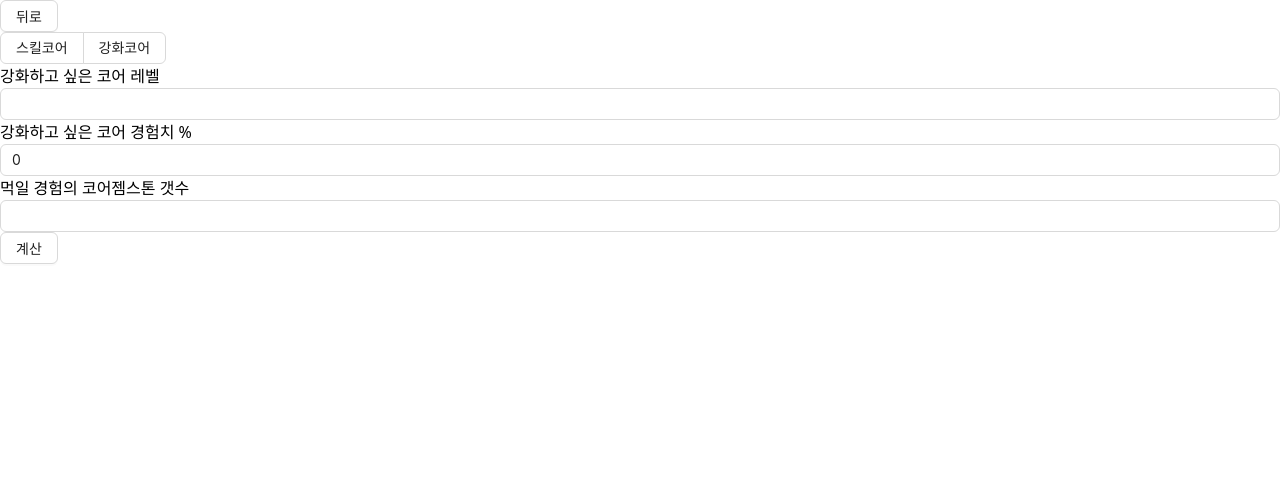
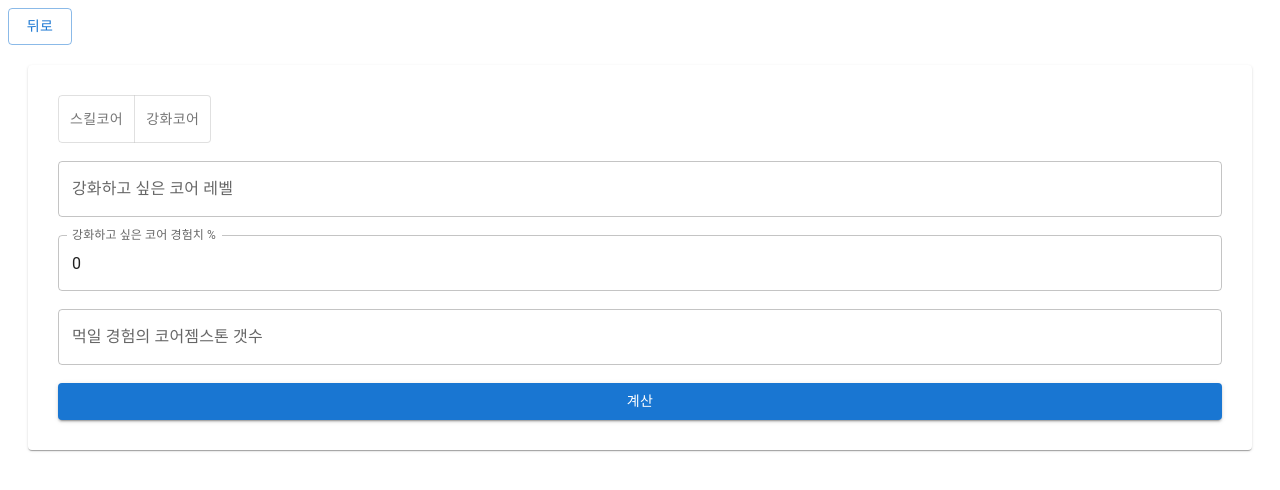
Before and after one commit to Octoping925/Octoping925.github.io, a Next.js app: page /exp-core-calc in a window 1280 px wide. Shown: the top 490 px of the page. Built offline with nearby package versions, Linux system fonts and the light colour scheme.

Commit message:
빌드 오류 수정

```diff
--- a/component/Layout.tsx
+++ b/component/Layout.tsx
@@ -1,12 +1,14 @@
 import { ReactNode } from "react";
-import { Button } from "antd";
 import { useRouter } from "next/router";
+import { Button } from "@mui/material";
 
 export function Layout({ children }: { children: ReactNode }) {
   const router = useRouter();
   return (
     <>
-      <Button onClick={() => router.back()}>뒤로</Button>
+      <Button variant="outlined" onClick={() => router.back()}>
+        뒤로
+      </Button>
       <br />
       {children}
     </>
--- a/pages/_app.tsx
+++ b/pages/_app.tsx
@@ -1,4 +1,3 @@
-import "@/styles/globals.css";
 import type { AppProps } from "next/app";
 import type { ReactElement, ReactNode } from "react";
 import type { NextPage } from "next";
--- a/pages/core-calc/index.tsx
+++ b/pages/core-calc/index.tsx
@@ -1,5 +1,4 @@
 import { ReactElement, useState } from "react";
-import { Button, Input, Radio } from "antd";
 import { useForm, SubmitHandler } from "react-hook-form";
 import {
   CORE_EXP,
@@ -8,9 +7,16 @@ import {
   REINFORCE_CORE_PIECE,
   SKILL_CORE_EXP_ARR,
   SKILL_CORE_PIECE_COST,
-} from "@/constant/core-exp";
-import { Layout } from "@/component/Layout";
-import { NextPageWithLayout } from "@/pages/_app";
+} from "../../constant/core-exp";
+import { Layout } from "../../component/Layout";
+import { NextPageWithLayout } from "../_app";
+import {
+  TextField,
+  ToggleButton,
+  ToggleButtonGroup,
+  Button,
+  Card,
+} from "@mui/material";
 
 type Input = {
   coreType: "skill" | "reinforce";
@@ -30,75 +36,69 @@ type ResultState = {
 const CoreExpCalculator: NextPageWithLayout = () => {
   const [resultState, setResultState] = useState<ResultState>();
 
-  const { handleSubmit, setValue } = useForm<Input>({
+  const { handleSubmit, getValues, setValue } = useForm<Input>({
     defaultValues: { beforeCoreExpPercent: 0 },
   });
+
   const onSubmit: SubmitHandler<Input> = (data) => {
-    console.log(data);
-
     const result = output(data);
     setResultState(result);
   };
 
   return (
-    <div>
-      <form>
-        <Radio.Group>
-          <Radio.Button
+    <>
+      <Card
+        style={{
+          margin: "20px",
+          padding: "30px",
+          display: "flex",
+          flexDirection: "column",
+        }}
+      >
+        <ToggleButtonGroup value={getValues("coreType")}>
+          <ToggleButton
             value="skill"
-            onChange={(e) => setValue("coreType", "skill")}
+            onChange={() => setValue("coreType", "skill")}
           >
             스킬코어
-          </Radio.Button>
-          <Radio.Button
+          </ToggleButton>
+          <ToggleButton
             value="reinforce"
-            onChange={(e) => setValue("coreType", "reinforce")}
+            onChange={() => setValue("coreType", "reinforce")}
           >
             강화코어
-          </Radio.Button>
-        </Radio.Group>
+          </ToggleButton>
+        </ToggleButtonGroup>
 
-        <p>
-          {" "}
-          강화하고 싶은 코어 레벨{" "}
-          <Input
+        <br />
+        <TextField
           type="number"
-            min="1"
-            max="25"
-            onChange={(e) =>
-              setValue("beforeCoreLevel", Number(e.target.value))
-            }
+          label="강화하고 싶은 코어 레벨"
+          size="medium"
+          onChange={(e) => setValue("beforeCoreLevel", Number(e.target.value))}
         />
-        </p>
-        <p>
-          {" "}
-          강화하고 싶은 코어 경험치 %{" "}
-          <Input
+        <br />
+        <TextField
           type="number"
+          label="강화하고 싶은 코어 경험치 %"
           defaultValue={0}
-            min="0"
-            max="99"
           onChange={(e) =>
             setValue("beforeCoreExpPercent", Number(e.target.value))
           }
         />
-        </p>
-        <p>
-          {" "}
-          목표 레벨{" "}
-          <Input
+        <br />
+        <TextField
           type="number"
-            min="0"
-            max="25"
+          label="목표 레벨"
           onChange={(e) => setValue("goalLevel", Number(e.target.value))}
         />
-        </p>
-        <Button onClick={handleSubmit(onSubmit)}>계산</Button>
-      </form>
         <br />
-      <br />
+        <Button variant="contained" onClick={handleSubmit(onSubmit)}>
+          계산
+        </Button>
+      </Card>
       {resultState && (
-        <div>
+        <Card style={{ margin: "20px", padding: "30px" }}>
           <p>필요한 경험치: {resultState.neededExp} </p>
           <p>필요한 1렙 코어의 갯수: {resultState.needed1LvCoreAmount}개</p>
           <p>
@@ -113,10 +113,9 @@ const CoreExpCalculator: NextPageWithLayout = () => {
           <p>
             필요한 경코젬의 갯수: {resultState.neededExpCoreAmount.toFixed(2)}개
           </p>
-          <br />
-        </div>
+        </Card>
       )}
-    </div>
+    </>
   );
 };
 
--- a/pages/exp-core-calc/index.tsx
+++ b/pages/exp-core-calc/index.tsx
@@ -1,13 +1,19 @@
 import { ReactElement, useState } from "react";
-import { Button, Input, Radio } from "antd";
 import { useForm, SubmitHandler } from "react-hook-form";
 import {
   EXP_CORE_EXP,
   REINFORCE_CORE_EXP_ARR,
   SKILL_CORE_EXP_ARR,
-} from "@/constant/core-exp";
-import { NextPageWithLayout } from "@/pages/_app";
-import { Layout } from "@/component/Layout";
+} from "../../constant/core-exp";
+import { NextPageWithLayout } from "../_app";
+import { Layout } from "../../component/Layout";
+import {
+  TextField,
+  ToggleButton,
+  ToggleButtonGroup,
+  Button,
+  Card,
+} from "@mui/material";
 
 type Input = {
   coreType: "skill" | "reinforce";
@@ -24,82 +30,73 @@ type ResultState = {
 const ExpCoreExpCalculator: NextPageWithLayout = () => {
   const [resultState, setResultState] = useState<ResultState>();
 
-  const { handleSubmit, setValue } = useForm<Input>({
+  const { handleSubmit, getValues, setValue } = useForm<Input>({
     defaultValues: { beforeCoreExpPercent: 0 },
   });
   const onSubmit: SubmitHandler<Input> = (data) => {
-    console.log(data);
-
     const result = output(data);
     setResultState(result);
   };
 
   return (
-    <div>
-      <form>
-        <Radio.Group>
-          <Radio.Button
+    <>
+      <Card
+        style={{
+          margin: "20px",
+          padding: "30px",
+          display: "flex",
+          flexDirection: "column",
+        }}
+      >
+        <ToggleButtonGroup value={getValues("coreType")}>
+          <ToggleButton
             value="skill"
             onChange={() => setValue("coreType", "skill")}
           >
             스킬코어
-          </Radio.Button>
-          <Radio.Button
+          </ToggleButton>
+          <ToggleButton
             value="reinforce"
             onChange={() => setValue("coreType", "reinforce")}
           >
             강화코어
-          </Radio.Button>
-        </Radio.Group>
-
-        <p>
-          {" "}
-          강화하고 싶은 코어 레벨{" "}
-          <Input
+          </ToggleButton>
+        </ToggleButtonGroup>
+        <br />
+        <TextField
           type="number"
-            min="1"
-            max="25"
-            onChange={(e) =>
-              setValue("beforeCoreLevel", Number(e.target.value))
-            }
+          label="강화하고 싶은 코어 레벨"
+          onChange={(e) => setValue("beforeCoreLevel", Number(e.target.value))}
         />
-        </p>
-        <p>
-          {" "}
-          강화하고 싶은 코어 경험치 %{" "}
-          <Input
+        <br />
+        <TextField
           type="number"
+          label="강화하고 싶은 코어 경험치 %"
           defaultValue={0}
-            min="0"
-            max="99"
           onChange={(e) =>
             setValue("beforeCoreExpPercent", Number(e.target.value))
           }
         />
-        </p>
-        <p>
-          {" "}
-          먹일 경험의 코어젬스톤 갯수{" "}
-          <Input
+        <br />
+        <TextField
           type="number"
-            min="0"
-            max="25"
+          label="먹일 경험의 코어젬스톤 갯수"
           onChange={(e) =>
             setValue("willUseExpCoreAmount", Number(e.target.value))
           }
         />
-        </p>
-        <Button onClick={handleSubmit(onSubmit)}>계산</Button>
-      </form>
         <br />
-      <br />
+        <Button variant="contained" onClick={handleSubmit(onSubmit)}>
+          계산
+        </Button>
+      </Card>
       {resultState && (
-        <div>
+        <Card style={{ margin: "20px", padding: "30px" }}>
           <p>먹인 후의 코어의 레벨: {resultState.afterCoreLevel}</p>
           <p>경험치: {resultState.afterCoreExpPercent.toFixed(2)}%</p>
-        </div>
+        </Card>
       )}
-    </div>
+    </>
   );
 };
 
--- a/pages/index.tsx
+++ b/pages/index.tsx
@@ -1,7 +1,7 @@
 import Link from "next/link";
 import { ReactElement } from "react";
-import { NextPageWithLayout } from "@/pages/_app";
-import { Layout } from "@/component/Layout";
+import { NextPageWithLayout } from "./_app";
+import { Layout } from "../component/Layout";
 
 const Home: NextPageWithLayout = () => {
   return (
--- a/postcss.config.js
+++ /dev/null
@@ -1,6 +0,0 @@
-module.exports = {
-  plugins: {
-    tailwindcss: {},
-    autoprefixer: {},
-  },
-}
--- a/styles/globals.css
+++ /dev/null
@@ -1,17 +0,0 @@
-@tailwind base;
-@tailwind components;
-@tailwind utilities;
-
-:root {
-  --foreground-rgb: 0, 0, 0;
-  --background-start-rgb: 214, 219, 220;
-  --background-end-rgb: 255, 255, 255;
-}
-
-@media (prefers-color-scheme: dark) {
-  :root {
-    --foreground-rgb: 255, 255, 255;
-    --background-start-rgb: 0, 0, 0;
-    --background-end-rgb: 0, 0, 0;
-  }
-}
--- a/tailwind.config.ts
+++ /dev/null
@@ -1,20 +0,0 @@
-import type { Config } from 'tailwindcss'
-
-const config: Config = {
-  content: [
-    './pages/**/*.{js,ts,jsx,tsx,mdx}',
-    './components/**/*.{js,ts,jsx,tsx,mdx}',
-    './app/**/*.{js,ts,jsx,tsx,mdx}',
-  ],
-  theme: {
-    extend: {
-      backgroundImage: {
-        'gradient-radial': 'radial-gradient(var(--tw-gradient-stops))',
-        'gradient-conic':
-          'conic-gradient(from 180deg at 50% 50%, var(--tw-gradient-stops))',
-      },
-    },
-  },
-  plugins: [],
-}
-export default config
--- a/tsconfig.json
+++ b/tsconfig.json
@@ -12,10 +12,7 @@
     "resolveJsonModule": true,
     "isolatedModules": true,
     "jsx": "preserve",
-    "incremental": true,
-    "paths": {
-      "@/*": ["./*"]
-    }
+    "incremental": true
   },
   "include": ["next-env.d.ts", "**/*.ts", "**/*.tsx"],
   "exclude": ["node_modules"]
```
Also changed, not shown: package.json (+4 -4 lines), 1 other file (tests, documents, lock files or other folders). Lines whose indentation alone changed are shown as unchanged.
